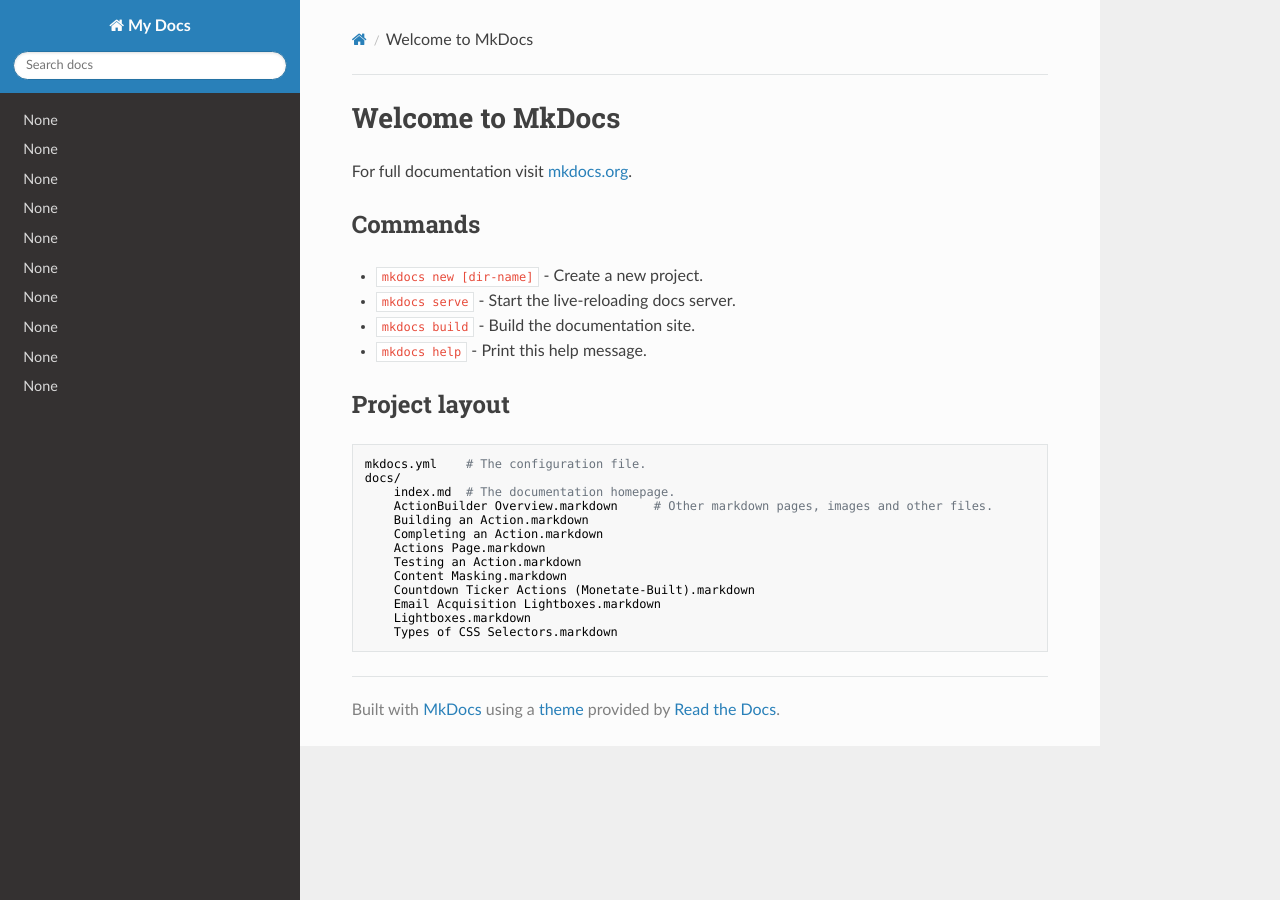
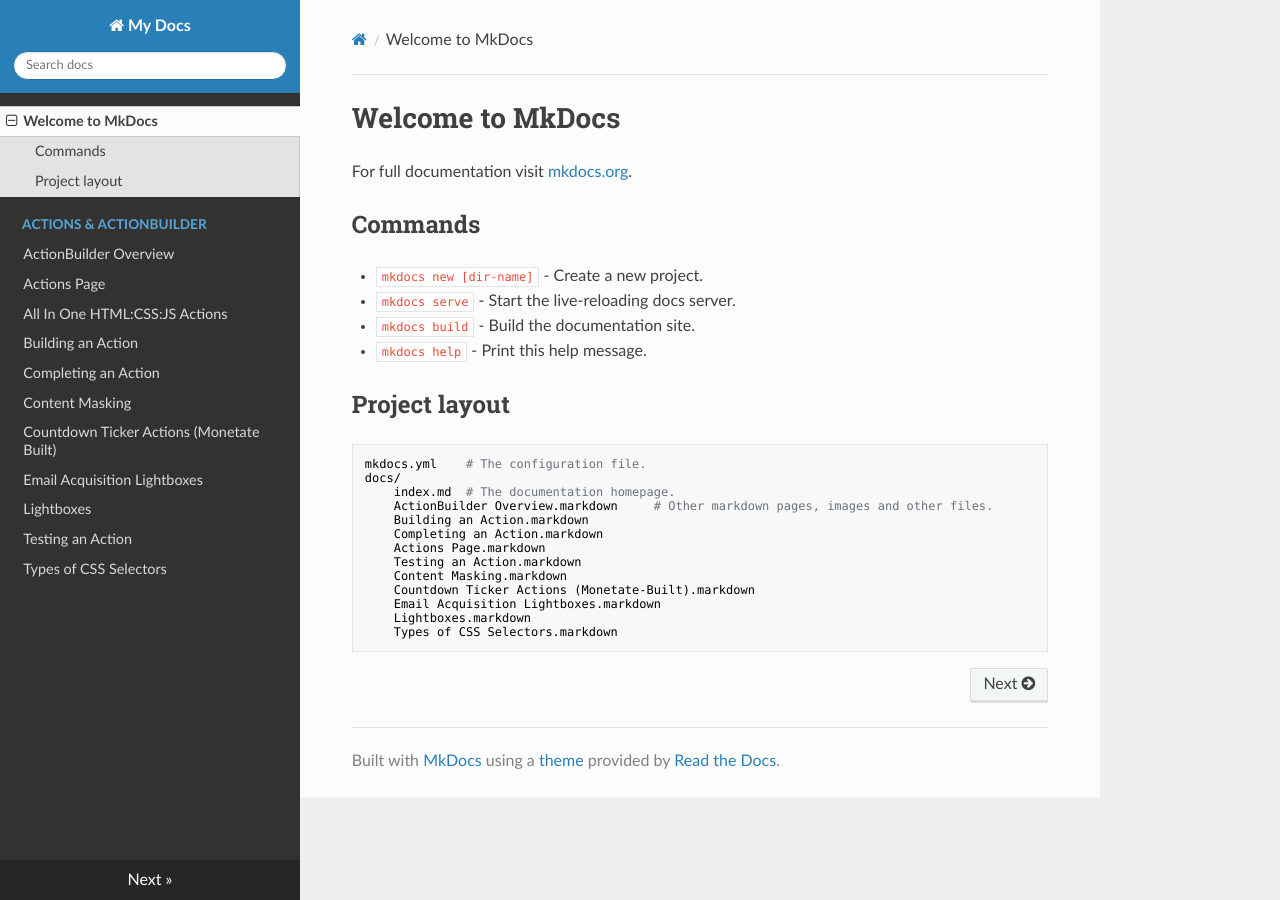
Before and after one commit to CodenameVera/drunken-wookie, an MkDocs documentation site: the page built from docs/index.md, in a window 1280 px wide. Built offline with MkDocs 1.6.1, drawn with Linux system fonts in a browser that asks for light colours; nearby versions of some CDN libraries; old or Windows-style settings are respelled for this version of MkDocs; some of the changed lines change nothing that is shown.

Commit message:
Update mkdocs.yml

```diff
--- a/mkdocs.yml
+++ b/mkdocs.yml
@@ -1,15 +1,2 @@
 site_name: My Docs
-mkdocs_extensions:
-    - mkdocs_tree
-pages:
-- ['tree:ActionBuilder Overview']
-- ['tree:Building an Action']
-- ['tree:Completing an Action']
-- ['tree:Actions Page']
-- ['tree:Testing an Action']
-- ['tree:Content Masking']
-- ['tree:Countdown Ticker Actions (Monetate-Built)']
-- ['tree:Email Acquisition Lightboxes']
-- ['tree:Lightboxes']
-- ['tree:Types of CSS Selectors']
 theme: readthedocs
```
